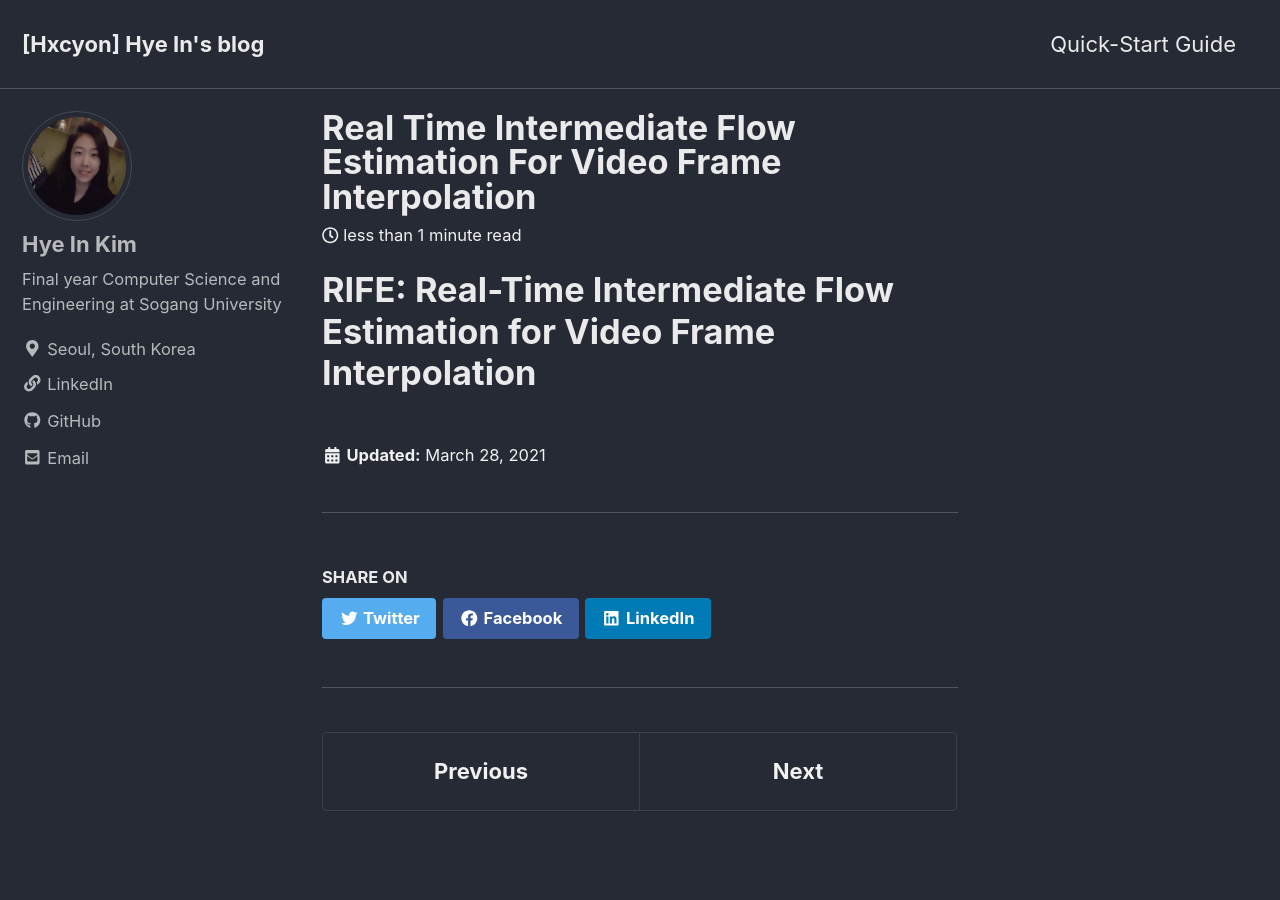
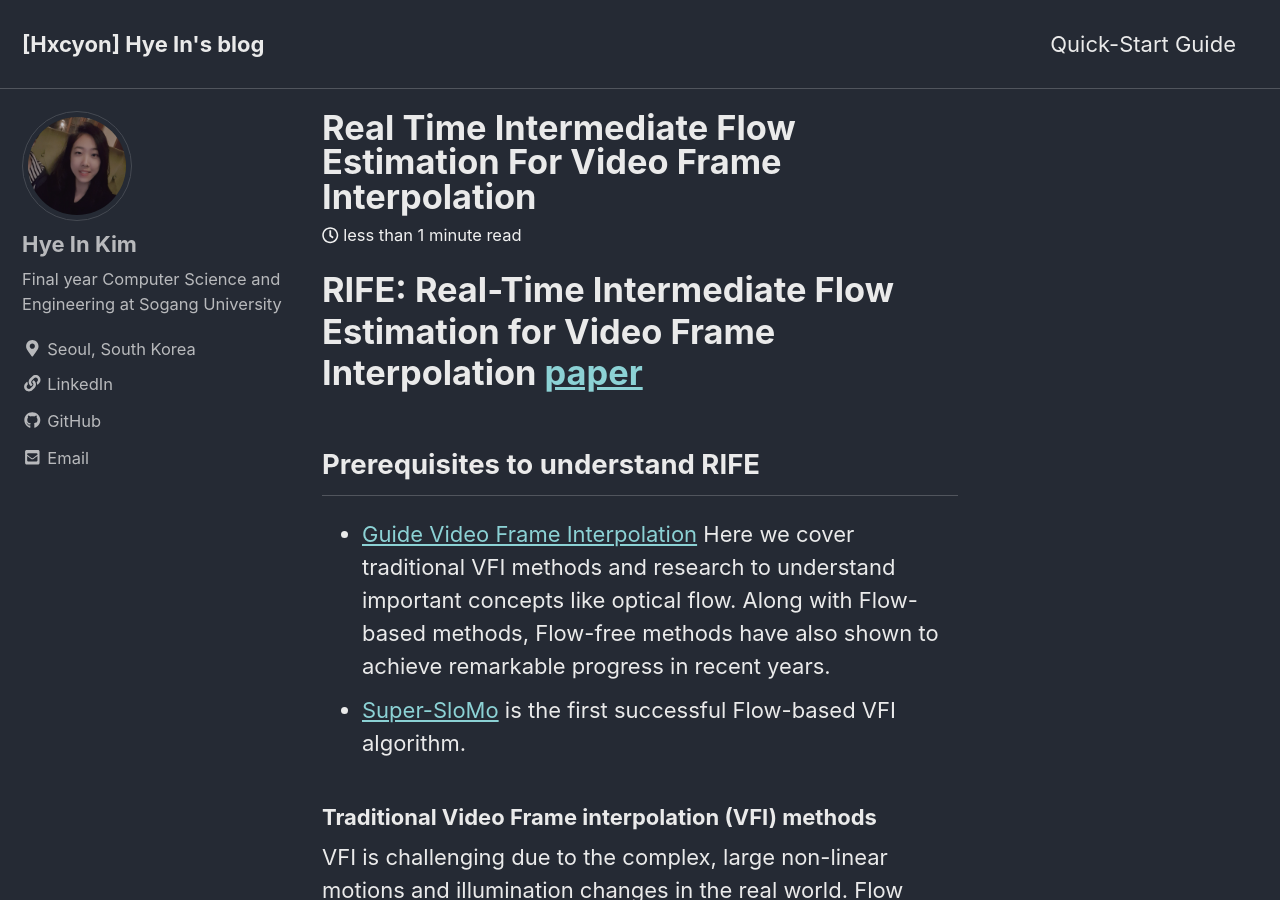
Before and after one commit to hxcyon/hxcyon.github.io, a Jekyll site: the page built from _posts/2021-03-28-Real-Time-Intermediate-Flow-Estimation-for-Video-Frame-Interpolation.md, in a window 1280 px wide and 900 px high. Built offline with Jekyll 4.4.1, drawn with Linux system fonts in a browser that asks for light colours; cached includes are drawn as plain includes; nearby versions of some CDN libraries; some of the changed text lies outside the part shown.

Commit message:
Prerequisites RIFE post

```diff
--- a/_posts/2021-03-28-Real-Time-Intermediate-Flow-Estimation-for-Video-Frame-Interpolation.md
+++ b/_posts/2021-03-28-Real-Time-Intermediate-Flow-Estimation-for-Video-Frame-Interpolation.md
@@ -1 +1,16 @@
-# RIFE: Real-Time Intermediate Flow Estimation for Video Frame Interpolation
+# RIFE: Real-Time Intermediate Flow Estimation for Video Frame Interpolation [paper](https://arxiv.org/abs/2011.06294)
+
+## Prerequisites to understand RIFE
+* [Guide Video Frame Interpolation](https://hxcyon.github.io/Guide-to-Video-Frame-Interpolation-Research/) Here we cover traditional VFI methods and research to understand important concepts like optical flow. Along with Flow-based methods, Flow-free methods have also shown to achieve remarkable progress in recent years.
+* [Super-SloMo](https://hxcyon.github.io/Super-SloMo-High-Quality-Estimation-of-Multiple-Intermediate-Frames-For-Video-Interpolation/) is the first successful Flow-based VFI algorithm.
+
+### Traditional Video Frame interpolation (VFI) methods
+VFI is challenging due to the complex, large non-linear motions and illumination changes in the real world. Flow based VFI algorithms have recently offered a framework to address these challenges and have achieved impressive results.
+
+Common approaches for these Flow-based methods involve two steps:
+1. warping the input frames according to approximated optical flows
+2. fusing and refining the warped frames using a bunch of Convolutional Neural Networks.
+
+According to the way of warping frames, flow-based VFI algorithms can be classified into forward warping based methods and backward warping based methods.
+
+---
```
